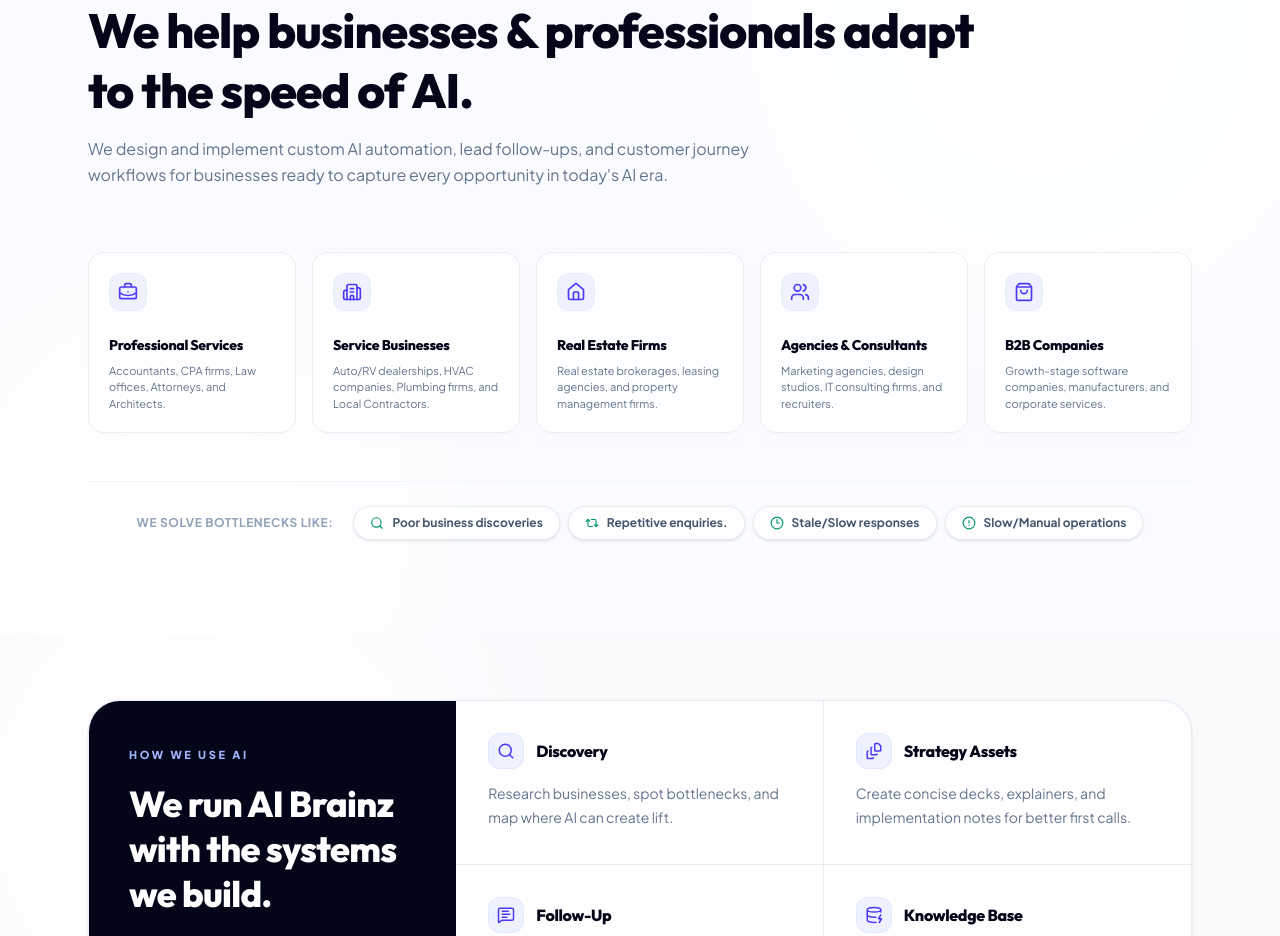
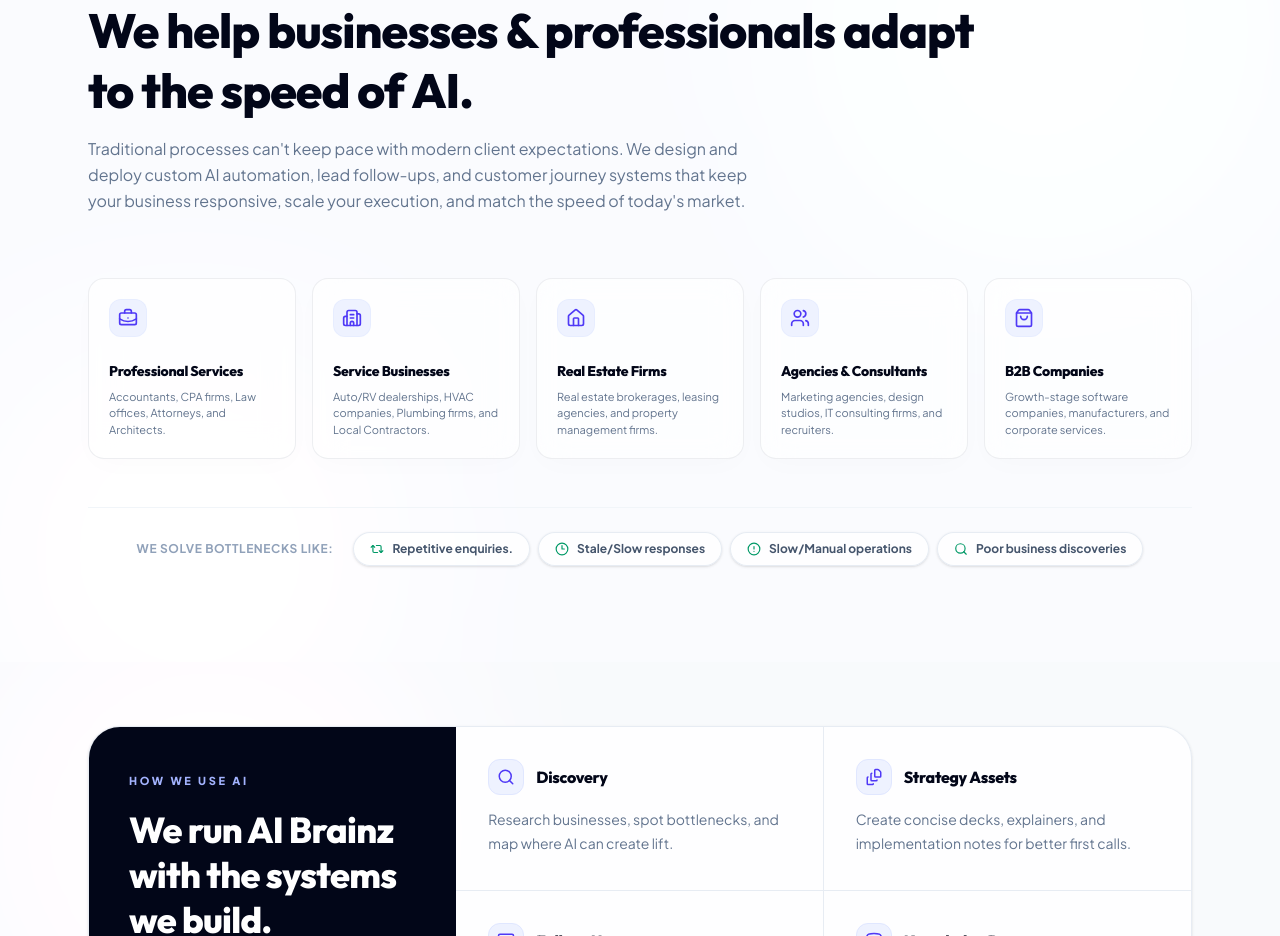
Before and after one commit to princegbabuwo/ai-brainz-website, a Next.js app: page / in a window 1280 px wide. Shown: the part 1360-2296 px from the top of the page. Built offline with nearby package versions, Linux system fonts and the light colour scheme.

Commit message:
Update bottleneck list order and reinforce Who We Help subtext copy

```diff
--- a/src/components/WhoWeHelp.jsx
+++ b/src/components/WhoWeHelp.jsx
@@ -31,10 +31,10 @@ const AUDIENCES = [
 ];
 
 const SIGNALS = [
-  { icon: Search, label: 'Poor business discoveries' },
   { icon: Repeat2, label: 'Repetitive enquiries.' },
   { icon: Clock3, label: 'Stale/Slow responses' },
-  { icon: AlertCircle, label: 'Slow/Manual operations' }
+  { icon: AlertCircle, label: 'Slow/Manual operations' },
+  { icon: Search, label: 'Poor business discoveries' }
 ];
 
 export default function WhoWeHelp() {
@@ -54,7 +54,7 @@ export default function WhoWeHelp() {
             We help businesses & professionals adapt to the speed of AI.
           </h2>
           <p className="text-sm sm:text-base text-slate-500 leading-relaxed max-w-2xl">
-            We design and implement custom AI automation, lead follow-ups, and customer journey workflows for businesses ready to capture every opportunity in today&apos;s AI era.
+            Traditional processes can&apos;t keep pace with modern client expectations. We design and deploy custom AI automation, lead follow-ups, and customer journey systems that keep your business responsive, scale your execution, and match the speed of today&apos;s market.
           </p>
         </div>
 
```
